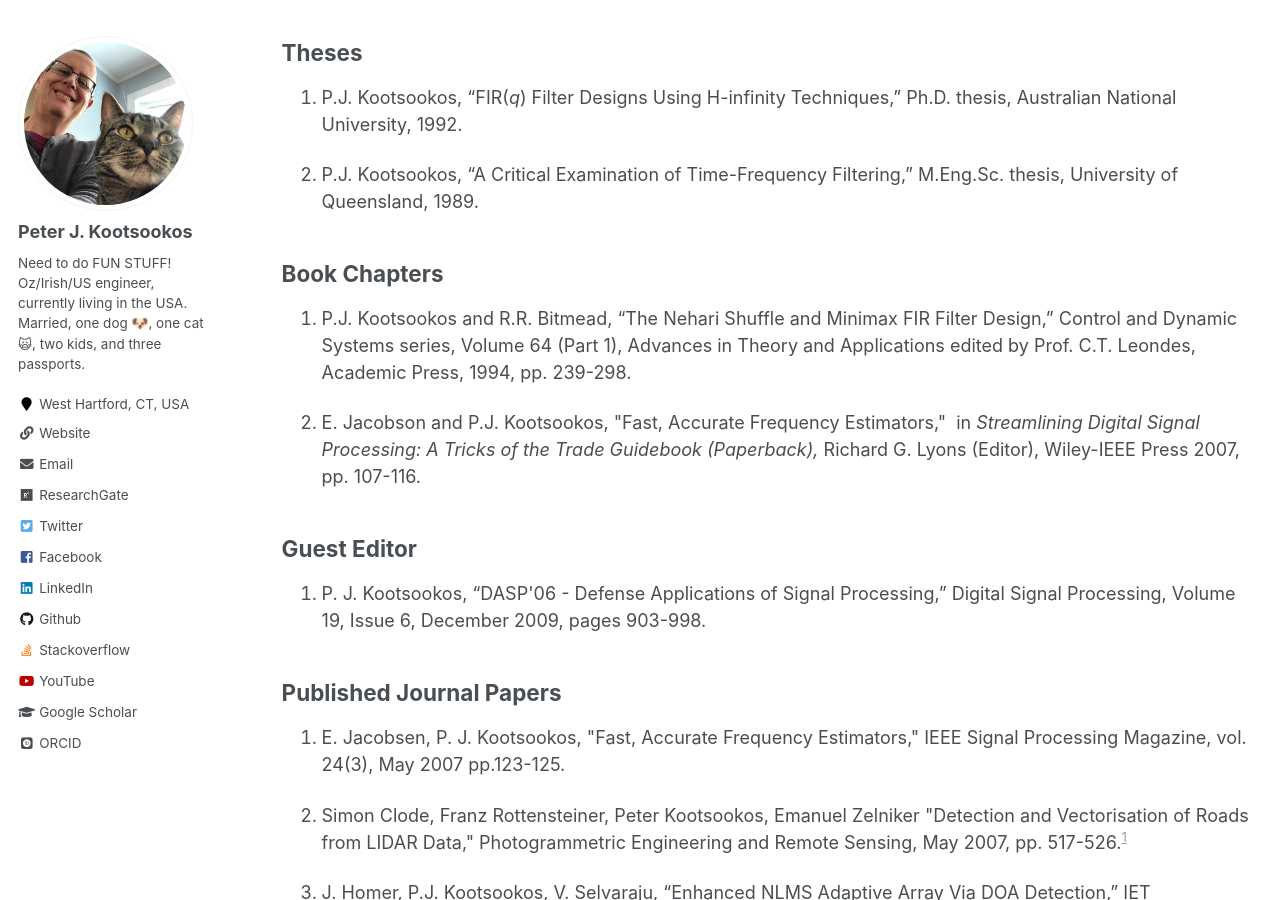
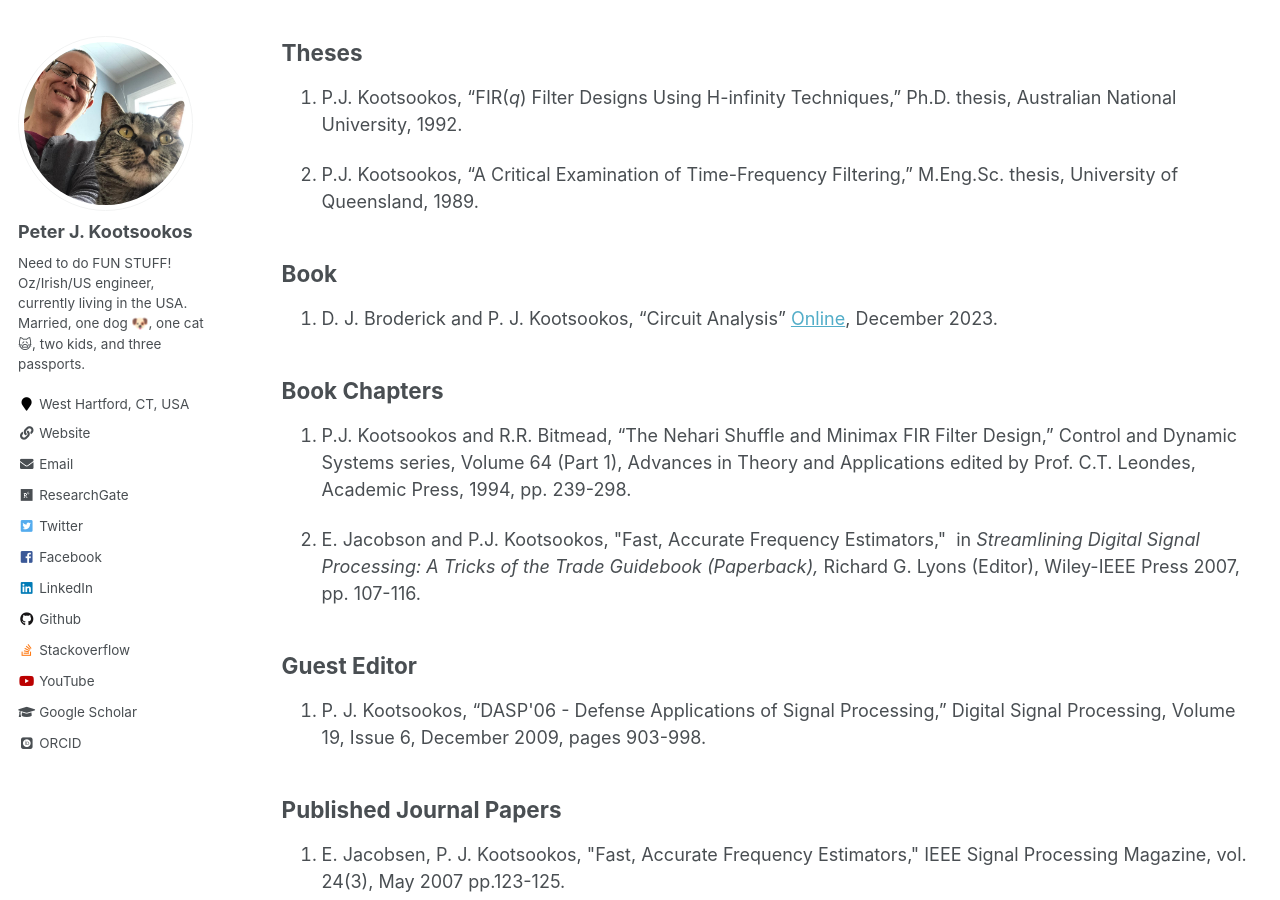
Before and after one commit to kootsoop/kootsoop.github.io, a Jekyll site: the page built from _pages/publications.md, in a window 1280 px wide and 900 px high, scrolled down 723 px. Built offline with Jekyll 4.4.1, drawn with Linux system fonts in a browser that asks for light colours; some web fonts are replaced.

Commit message:
Added circuit analysis book.

```diff
--- a/_pages/publications.md
+++ b/_pages/publications.md
@@ -47,6 +47,11 @@ Theses
 
 2.  P.J. Kootsookos, "A Critical Examination of Time-Frequency
     Filtering," M.Eng.Sc. thesis, University of Queensland, 1989.
+
+Book
+----
+
+1. D. J. Broderick and P. J. Kootsookos, "Circuit Analysis" [Online](https://circuit-analysis.github.io/intro.html), December 2023.
 
 Book Chapters
 -------------
```
